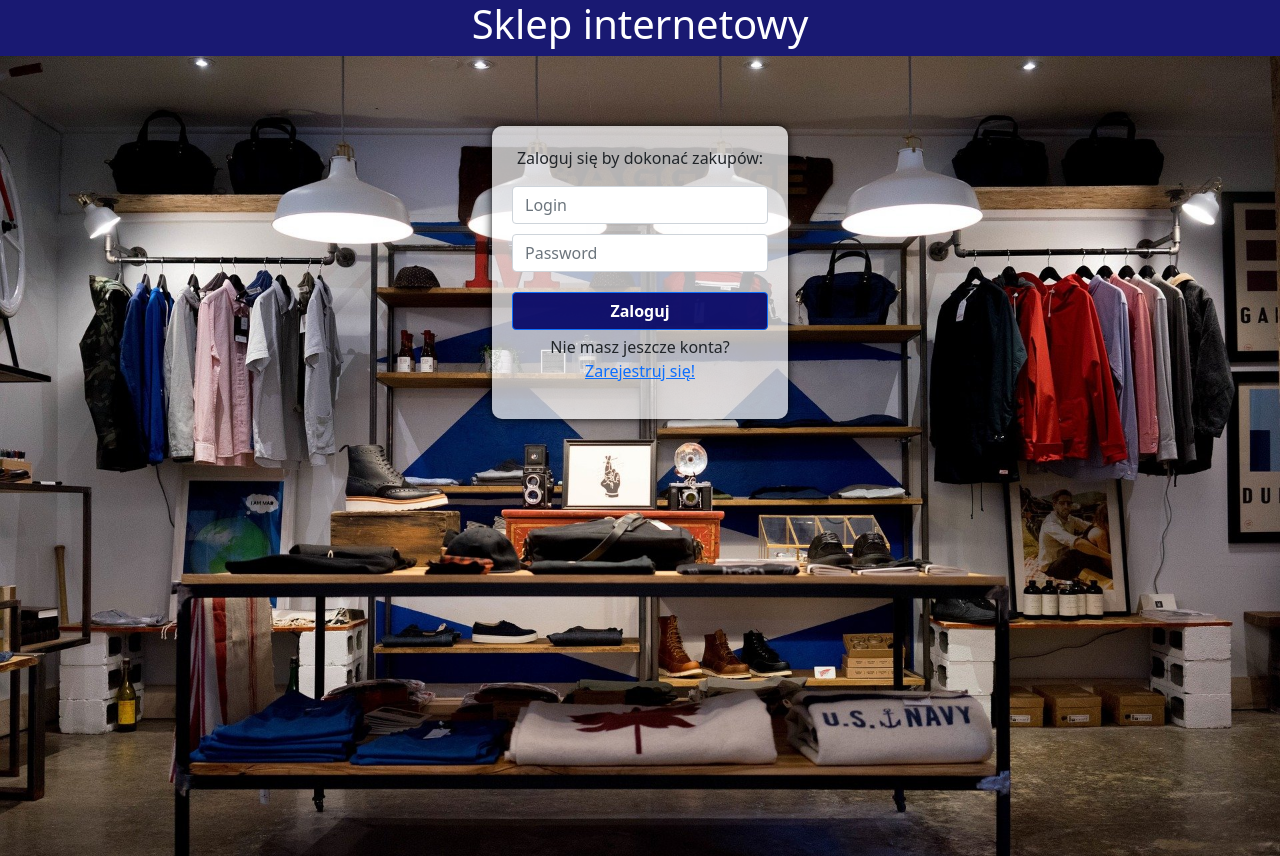
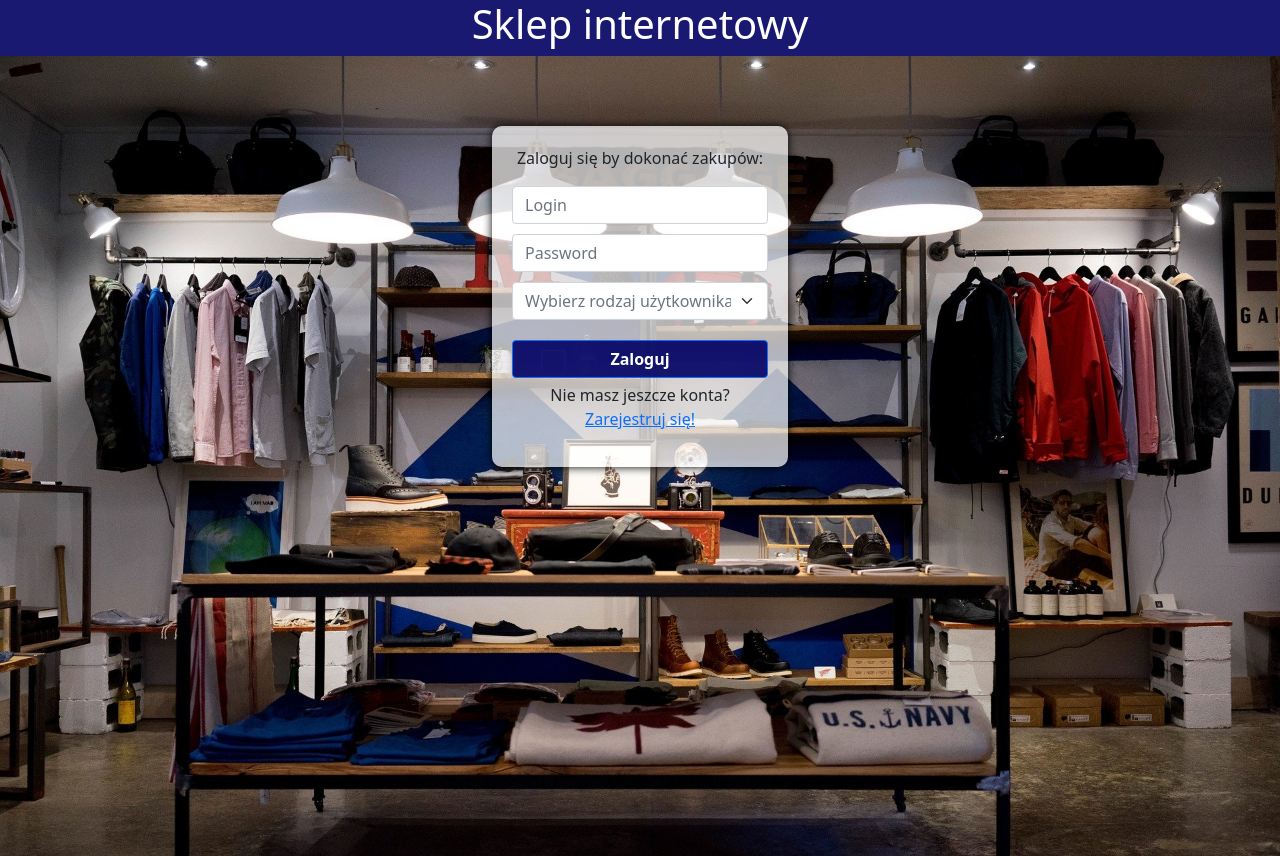
Before and after one commit to mkozien/SHOP-Angular, an Angular app: page /login in a window 1280 px wide. Built offline with nearby package versions, Linux system fonts and the light colour scheme.

Commit message:
customermain component created

```diff
--- a/src/app/app-routing.module.ts
+++ b/src/app/app-routing.module.ts
@@ -3,12 +3,14 @@ import { RouterModule, Routes } from '@angular/router';
 import { LoginFormComponent } from "./login-form/login-form.component";
 import { RegistrationFormComponent } from "./registration-form/registration-form.component";
 import { ShopMainComponent } from "./shop-main/shop-main.component";
+import {CustomerMainComponent} from "./customer-main/customer-main.component";
 
 const routes: Routes = [
   {path: '', redirectTo: '/login', pathMatch: 'full'},
   {path: 'login', component: LoginFormComponent},
   {path: 'register', component: RegistrationFormComponent},
-  {path: 'shop', component: ShopMainComponent}
+  {path: 'shop', component: ShopMainComponent},
+  {path: 'customer', component: CustomerMainComponent}
 ]
 
 @NgModule({
--- a/src/app/app.module.ts
+++ b/src/app/app.module.ts
@@ -7,6 +7,7 @@ import { AppComponent } from './app.component';
 import { LoginFormComponent } from './login-form/login-form.component';
 import { RegistrationFormComponent } from './registration-form/registration-form.component';
 import { ShopMainComponent } from './shop-main/shop-main.component';
+import { CustomerMainComponent } from './customer-main/customer-main.component';
 
 @NgModule({
   declarations: [
@@ -14,6 +15,7 @@ import { ShopMainComponent } from './shop-main/shop-main.component';
     LoginFormComponent,
     RegistrationFormComponent,
     ShopMainComponent,
+    CustomerMainComponent,
   ],
   imports: [
     BrowserModule,
--- /dev/null
+++ b/src/app/customer-main/customer-main.component.html
@@ -0,0 +1 @@
+<p>customer-main works!</p>
--- /dev/null
+++ b/src/app/customer-main/customer-main.component.ts
@@ -0,0 +1,16 @@
+import { Component, OnInit } from '@angular/core';
+import { HttpClient } from '@angular/common/http';
+
+@Component({
+  selector: 'app-customer-main',
+  templateUrl: './customer-main.component.html',
+  styleUrls: ['./customer-main.component.css']
+})
+export class CustomerMainComponent implements OnInit {
+
+  constructor(private http: HttpClient) { }
+
+  ngOnInit(): void {
+  }
+
+}
--- a/src/app/login-form/login-form.component.css
+++ b/src/app/login-form/login-form.component.css
@@ -30,9 +30,10 @@ p {
   margin: 5px 0px 5px 0px;
 }
 
-input {
+input, select {
   width: 100%;
   margin: 10px 0px 10px 0px;
+  color: #6c757d;
 }
 
 #loginbutton {
--- a/src/app/login-form/login-form.component.html
+++ b/src/app/login-form/login-form.component.html
@@ -9,6 +9,13 @@
         <div class="form-group">
           <input class="form-control" [(ngModel)]="password" type="password" placeholder="Password" name="password">
         </div>
+        <div class="form-group">
+          <select class="form-select" [(ngModel)]="userType" name="userType">
+            <option value="" disabled selected hidden>Wybierz rodzaj użytkownika</option>
+            <option value="CUSTOMER">CUSTOMER</option>
+            <option value="SHOP">SHOP</option>
+          </select>
+        </div>
         <button class="btn btn-primary btn-block" id="loginbutton" (click)="logIn()">Zaloguj</button>
         <p id="incorrectdata">{{incorrectData}}</p>
         <p>Nie masz jeszcze konta? <a routerLink="/register">Zarejestruj się!</a></p>
--- a/src/app/login-form/login-form.component.ts
+++ b/src/app/login-form/login-form.component.ts
@@ -15,6 +15,8 @@ export class LoginFormComponent implements OnInit {
   login: string;
   @Input()
   password: string;
+  @Input()
+  userType: string;
   @Output()
   incorrectData: string;
 
@@ -24,16 +26,21 @@ export class LoginFormComponent implements OnInit {
     private router: Router) {
     this.login = "";
     this.password = "";
+    this.userType = "";
     this.incorrectData = ""
   }
 
     logIn() {
     const body: User = new User(this.login, this.password);
 
-    this.restService.postURL("/user/login/CUSTOMER", body)
+    this.restService.postURL(`/user/login/${this.userType}`, body)
         .subscribe(res => {
           if (res.message === "OK") {
+            if (this.userType === "SHOP") {
             this.router.navigate(['../shop']);
+          }
+            else {this.router.navigate(['../customer'])
+            }
           }
           else {
             this.incorrectData = "Niepoprawne dane";
--- a/src/app/registration-form/registration-form.component.html
+++ b/src/app/registration-form/registration-form.component.html
@@ -25,7 +25,7 @@
   <select class="form-select" [(ngModel)]="userType" name="userType">
     <option value="" disabled selected hidden>Wybierz rodzaj użytkownika</option>
     <option value="CUSTOMER">CUSTOMER</option>
-    <option value="SELLER">SELLER</option>
+    <option value="SHOP">SHOP</option>
   </select>
   </div>
   <button class="btn btn-primary btn-block" id="registerbutton" (click)="register()">Zarejestruj</button>
```
Also changed, not shown: src/app/customer-main/customer-main.component.css (added), 1 other file (tests, documents, lock files or other folders).
